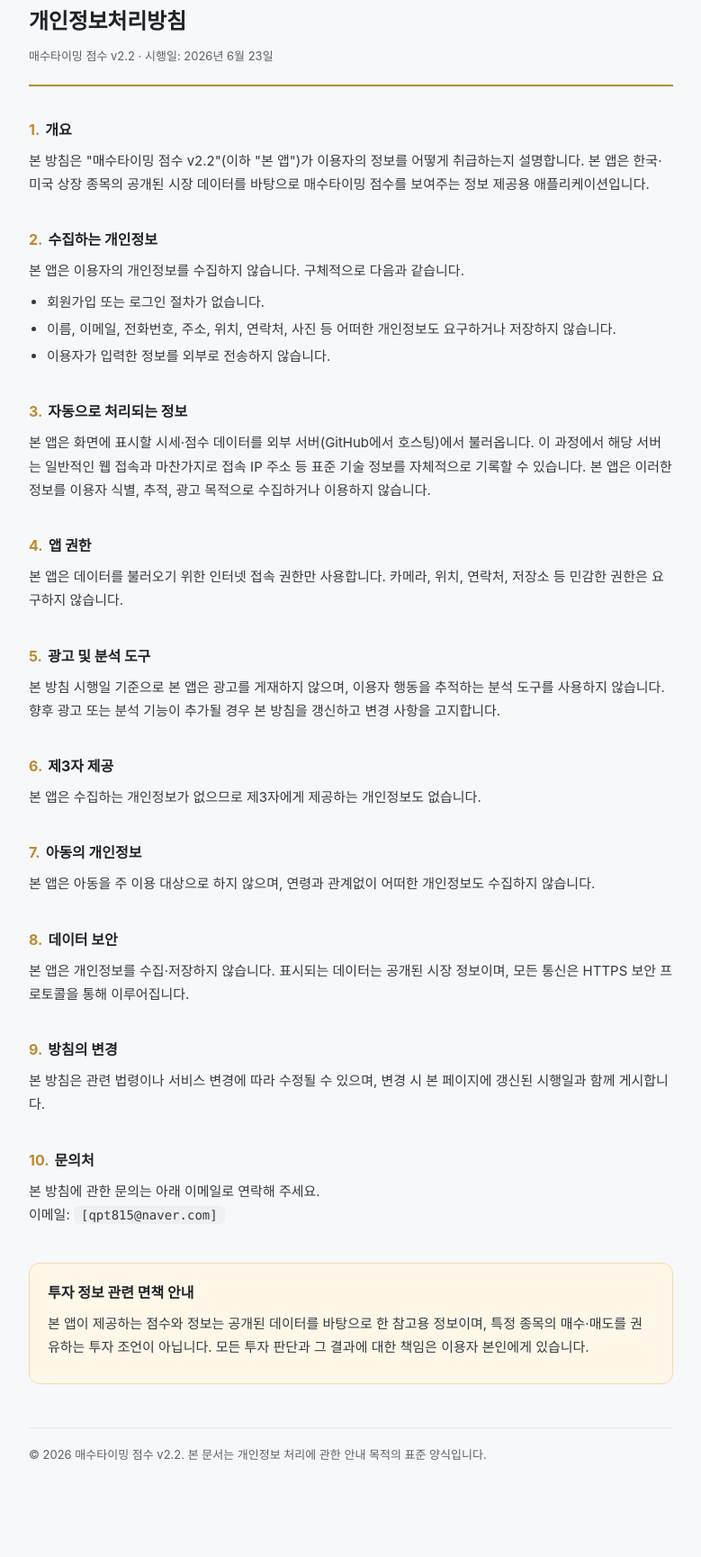
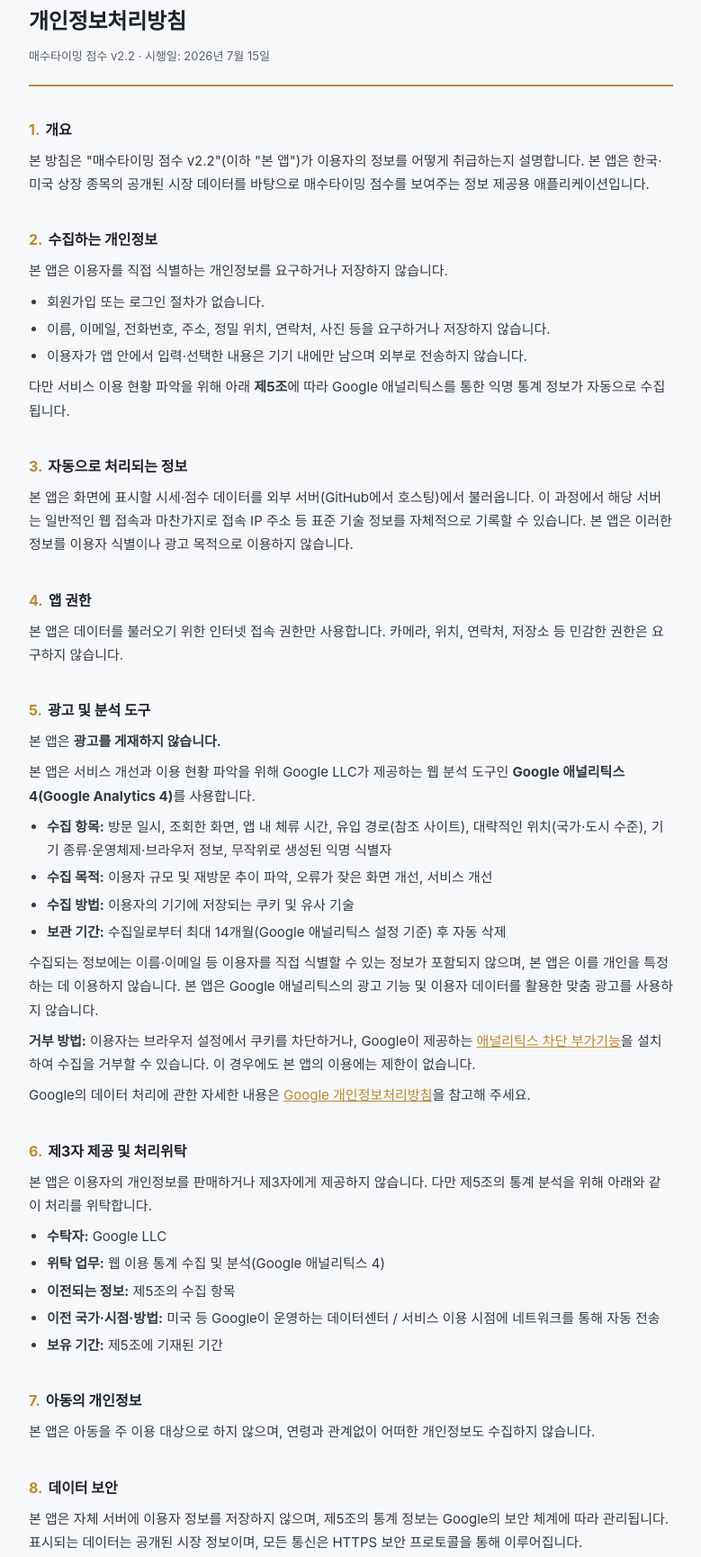
Before and after one commit to qpt815-afk/stock-scores, a plain HTML site: page privacy.html in a window 1280 px wide. Shown: the part 45-1775 px from the top of the page at 90% size, without its empty margins (250-1029 px from the left). Before the commit the page ends 1752 px from the top, so only its background shows below. Drawn offline with Linux system fonts and the light colour scheme.

Commit message:
Add GA4 analytics (G-C6XM7GZFSP) + update privacy policy

```diff
--- a/privacy.html
+++ b/privacy.html
@@ -30,37 +30,55 @@
 <div class="wrap">
   <header>
     <h1>개인정보처리방침</h1>
-    <div class="meta">매수타이밍 점수 v2.2 · 시행일: 2026년 6월 23일</div>
+    <div class="meta">매수타이밍 점수 v2.2 · 시행일: 2026년 7월 15일</div>
   </header>
 
   <h2><span class="num">1.</span>개요</h2>
   <p>본 방침은 "매수타이밍 점수 v2.2"(이하 "본 앱")가 이용자의 정보를 어떻게 취급하는지 설명합니다. 본 앱은 한국·미국 상장 종목의 공개된 시장 데이터를 바탕으로 매수타이밍 점수를 보여주는 정보 제공용 애플리케이션입니다.</p>
 
   <h2><span class="num">2.</span>수집하는 개인정보</h2>
-  <p>본 앱은 이용자의 개인정보를 수집하지 않습니다. 구체적으로 다음과 같습니다.</p>
+  <p>본 앱은 이용자를 직접 식별하는 개인정보를 요구하거나 저장하지 않습니다.</p>
   <ul>
     <li>회원가입 또는 로그인 절차가 없습니다.</li>
-    <li>이름, 이메일, 전화번호, 주소, 위치, 연락처, 사진 등 어떠한 개인정보도 요구하거나 저장하지 않습니다.</li>
-    <li>이용자가 입력한 정보를 외부로 전송하지 않습니다.</li>
+    <li>이름, 이메일, 전화번호, 주소, 정밀 위치, 연락처, 사진 등을 요구하거나 저장하지 않습니다.</li>
+    <li>이용자가 앱 안에서 입력·선택한 내용은 기기 내에만 남으며 외부로 전송하지 않습니다.</li>
   </ul>
+  <p>다만 서비스 이용 현황 파악을 위해 아래 <strong>제5조</strong>에 따라 Google 애널리틱스를 통한 익명 통계 정보가 자동으로 수집됩니다.</p>
 
   <h2><span class="num">3.</span>자동으로 처리되는 정보</h2>
-  <p>본 앱은 화면에 표시할 시세·점수 데이터를 외부 서버(GitHub에서 호스팅)에서 불러옵니다. 이 과정에서 해당 서버는 일반적인 웹 접속과 마찬가지로 접속 IP 주소 등 표준 기술 정보를 자체적으로 기록할 수 있습니다. 본 앱은 이러한 정보를 이용자 식별, 추적, 광고 목적으로 수집하거나 이용하지 않습니다.</p>
+  <p>본 앱은 화면에 표시할 시세·점수 데이터를 외부 서버(GitHub에서 호스팅)에서 불러옵니다. 이 과정에서 해당 서버는 일반적인 웹 접속과 마찬가지로 접속 IP 주소 등 표준 기술 정보를 자체적으로 기록할 수 있습니다. 본 앱은 이러한 정보를 이용자 식별이나 광고 목적으로 이용하지 않습니다.</p>
 
   <h2><span class="num">4.</span>앱 권한</h2>
   <p>본 앱은 데이터를 불러오기 위한 인터넷 접속 권한만 사용합니다. 카메라, 위치, 연락처, 저장소 등 민감한 권한은 요구하지 않습니다.</p>
 
   <h2><span class="num">5.</span>광고 및 분석 도구</h2>
-  <p>본 방침 시행일 기준으로 본 앱은 광고를 게재하지 않으며, 이용자 행동을 추적하는 분석 도구를 사용하지 않습니다. 향후 광고 또는 분석 기능이 추가될 경우 본 방침을 갱신하고 변경 사항을 고지합니다.</p>
+  <p>본 앱은 <strong>광고를 게재하지 않습니다.</strong></p>
+  <p>본 앱은 서비스 개선과 이용 현황 파악을 위해 Google LLC가 제공하는 웹 분석 도구인 <strong>Google 애널리틱스 4(Google Analytics 4)</strong>를 사용합니다.</p>
+  <ul>
+    <li><strong>수집 항목:</strong> 방문 일시, 조회한 화면, 앱 내 체류 시간, 유입 경로(참조 사이트), 대략적인 위치(국가·도시 수준), 기기 종류·운영체제·브라우저 정보, 무작위로 생성된 익명 식별자</li>
+    <li><strong>수집 목적:</strong> 이용자 규모 및 재방문 추이 파악, 오류가 잦은 화면 개선, 서비스 개선</li>
+    <li><strong>수집 방법:</strong> 이용자의 기기에 저장되는 쿠키 및 유사 기술</li>
+    <li><strong>보관 기간:</strong> 수집일로부터 최대 14개월(Google 애널리틱스 설정 기준) 후 자동 삭제</li>
+  </ul>
+  <p>수집되는 정보에는 이름·이메일 등 이용자를 직접 식별할 수 있는 정보가 포함되지 않으며, 본 앱은 이를 개인을 특정하는 데 이용하지 않습니다. 본 앱은 Google 애널리틱스의 광고 기능 및 이용자 데이터를 활용한 맞춤 광고를 사용하지 않습니다.</p>
+  <p><strong>거부 방법:</strong> 이용자는 브라우저 설정에서 쿠키를 차단하거나, Google이 제공하는 <a href="https://tools.google.com/dlpage/gaoptout" target="_blank" rel="noopener">애널리틱스 차단 부가기능</a>을 설치하여 수집을 거부할 수 있습니다. 이 경우에도 본 앱의 이용에는 제한이 없습니다.</p>
+  <p>Google의 데이터 처리에 관한 자세한 내용은 <a href="https://policies.google.com/privacy" target="_blank" rel="noopener">Google 개인정보처리방침</a>을 참고해 주세요.</p>
 
-  <h2><span class="num">6.</span>제3자 제공</h2>
-  <p>본 앱은 수집하는 개인정보가 없으므로 제3자에게 제공하는 개인정보도 없습니다.</p>
+  <h2><span class="num">6.</span>제3자 제공 및 처리위탁</h2>
+  <p>본 앱은 이용자의 개인정보를 판매하거나 제3자에게 제공하지 않습니다. 다만 제5조의 통계 분석을 위해 아래와 같이 처리를 위탁합니다.</p>
+  <ul>
+    <li><strong>수탁자:</strong> Google LLC</li>
+    <li><strong>위탁 업무:</strong> 웹 이용 통계 수집 및 분석(Google 애널리틱스 4)</li>
+    <li><strong>이전되는 정보:</strong> 제5조의 수집 항목</li>
+    <li><strong>이전 국가·시점·방법:</strong> 미국 등 Google이 운영하는 데이터센터 / 서비스 이용 시점에 네트워크를 통해 자동 전송</li>
+    <li><strong>보유 기간:</strong> 제5조에 기재된 기간</li>
+  </ul>
 
   <h2><span class="num">7.</span>아동의 개인정보</h2>
   <p>본 앱은 아동을 주 이용 대상으로 하지 않으며, 연령과 관계없이 어떠한 개인정보도 수집하지 않습니다.</p>
 
   <h2><span class="num">8.</span>데이터 보안</h2>
-  <p>본 앱은 개인정보를 수집·저장하지 않습니다. 표시되는 데이터는 공개된 시장 정보이며, 모든 통신은 HTTPS 보안 프로토콜을 통해 이루어집니다.</p>
+  <p>본 앱은 자체 서버에 이용자 정보를 저장하지 않으며, 제5조의 통계 정보는 Google의 보안 체계에 따라 관리됩니다. 표시되는 데이터는 공개된 시장 정보이며, 모든 통신은 HTTPS 보안 프로토콜을 통해 이루어집니다.</p>
 
   <h2><span class="num">9.</span>방침의 변경</h2>
   <p>본 방침은 관련 법령이나 서비스 변경에 따라 수정될 수 있으며, 변경 시 본 페이지에 갱신된 시행일과 함께 게시합니다.</p>
--- a/sw.js
+++ b/sw.js
@@ -1,5 +1,5 @@
 // 매수타이밍 v2.2 — 서비스워커
-const CACHE = "v22-shell-v8";
+const CACHE = "v22-shell-v9";
 const SHELL = ["./", "./index.html", "./manifest.json", "./icon-192.png", "./icon-512.png"];
 
 self.addEventListener("install", (e) => {
```
Also changed, not shown: index.html (+8 -0 lines).
